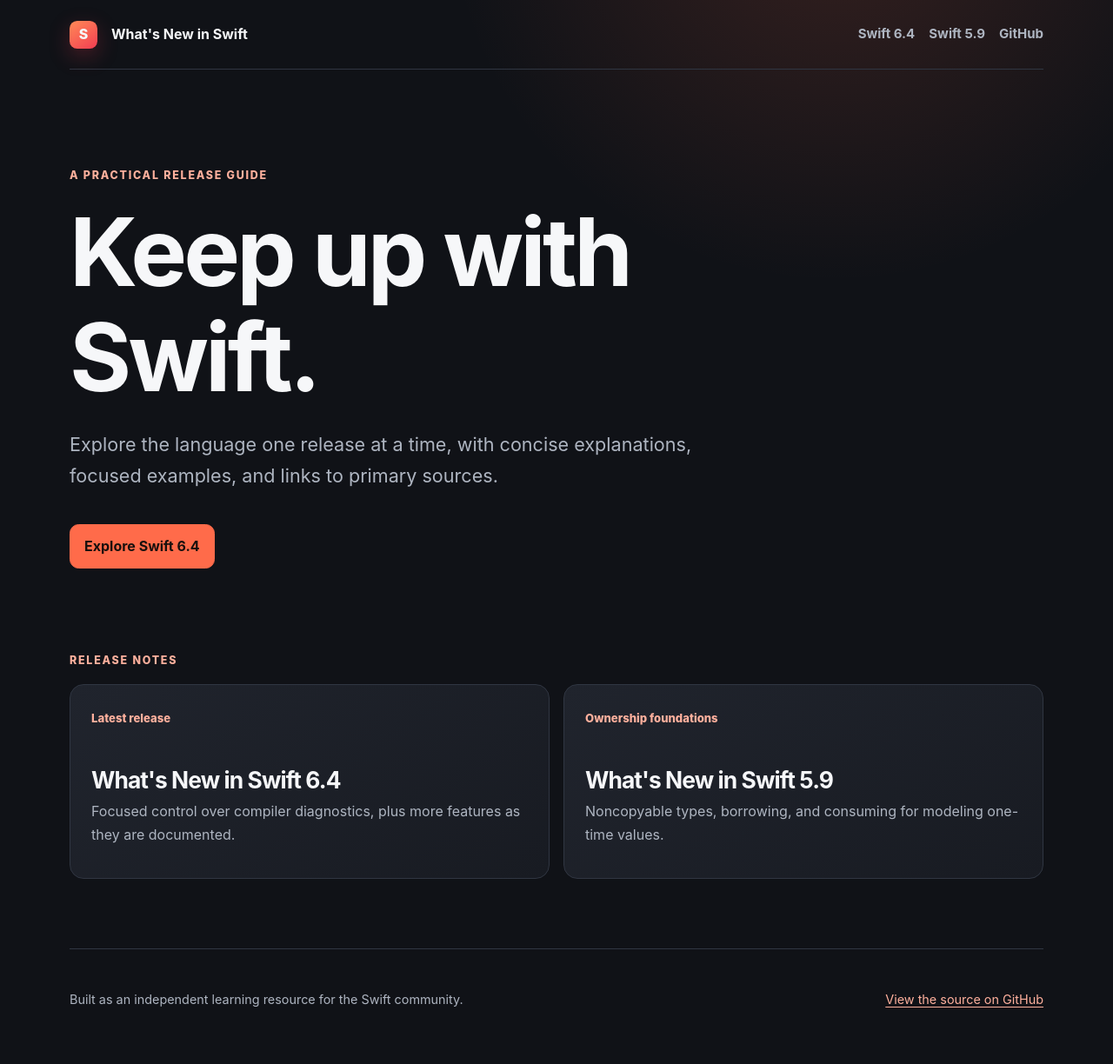
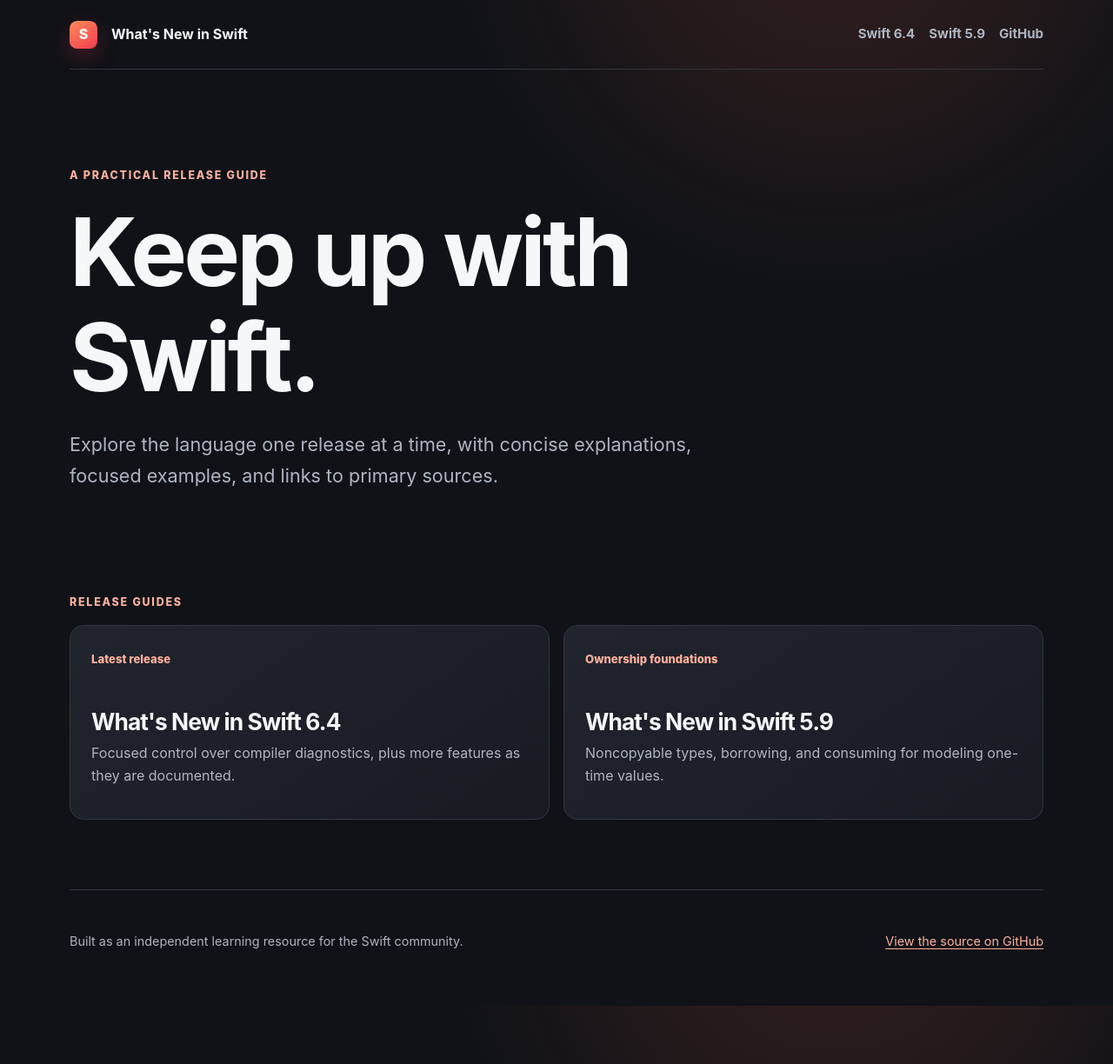
Before and after one commit to pitt500/whats-new-in-swift, a Jekyll site: the page built from index.md, in a window 1280 px wide. Shown: the whole page at 87% size. Built offline with Jekyll 4.4.1, drawn with Linux system fonts in a browser that asks for light colours.

Commit message:
Simplify home page release navigation

```diff
--- a/index.md
+++ b/index.md
@@ -8,11 +8,10 @@ description: Practical guides and focused examples for the latest Swift releases
   <p class="eyebrow">A practical release guide</p>
   <h1>Keep up with Swift.</h1>
   <p>Explore the language one release at a time, with concise explanations, focused examples, and links to primary sources.</p>
-  <a class="button" href="{{ '/swift-6.4/' | relative_url }}">Explore Swift 6.4</a>
 </section>
 
 <section class="section">
-  <p class="eyebrow">Release notes</p>
+  <p class="eyebrow">Release guides</p>
   <div class="grid">
     <a class="card" href="{{ '/swift-6.4/' | relative_url }}">
       <span class="number">Latest release</span>
```
